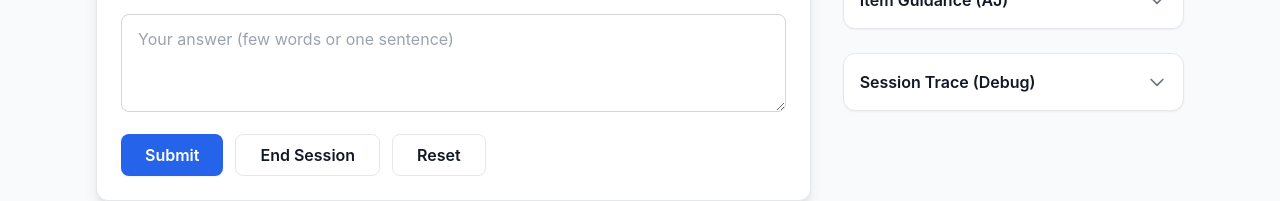
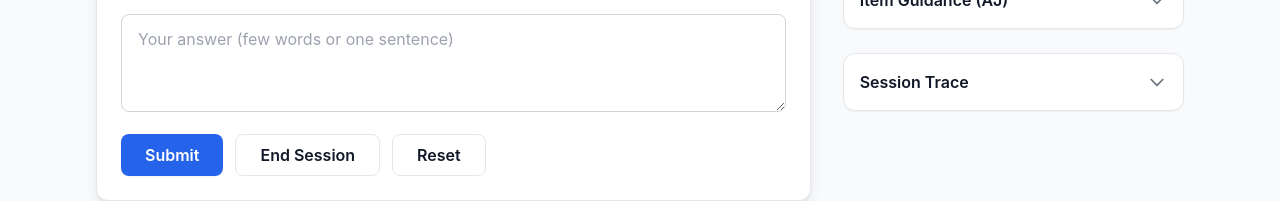
Before and after one commit to reasonbetter/tsdemo, a Next.js app: page / in a window 1280 px wide. Shown: the part 361-562 px from the top of the page. Built offline with nearby package versions, Linux system fonts and the light colour scheme.

Commit message:
Update index.tsx

```diff
--- a/pages/index.tsx
+++ b/pages/index.tsx
@@ -543,7 +543,7 @@ export default function Home() {
                         </div>
                     </CollapsibleSection>
 
-                    <CollapsibleSection title="Session Trace (Debug)" titleSize="sm" className="bg-card shadow-sm">
+                    <CollapsibleSection title="Session Trace" titleSize="sm" className="bg-card shadow-sm">
                         <div className="font-mono text-sm bg-gray-900 text-blue-200 rounded-lg p-4 whitespace-pre-wrap overflow-auto max-h-80 shadow-inner">
                             {log.length === 0 ? "Trace log is empty." : log.join("\n")}
                         </div>
```
